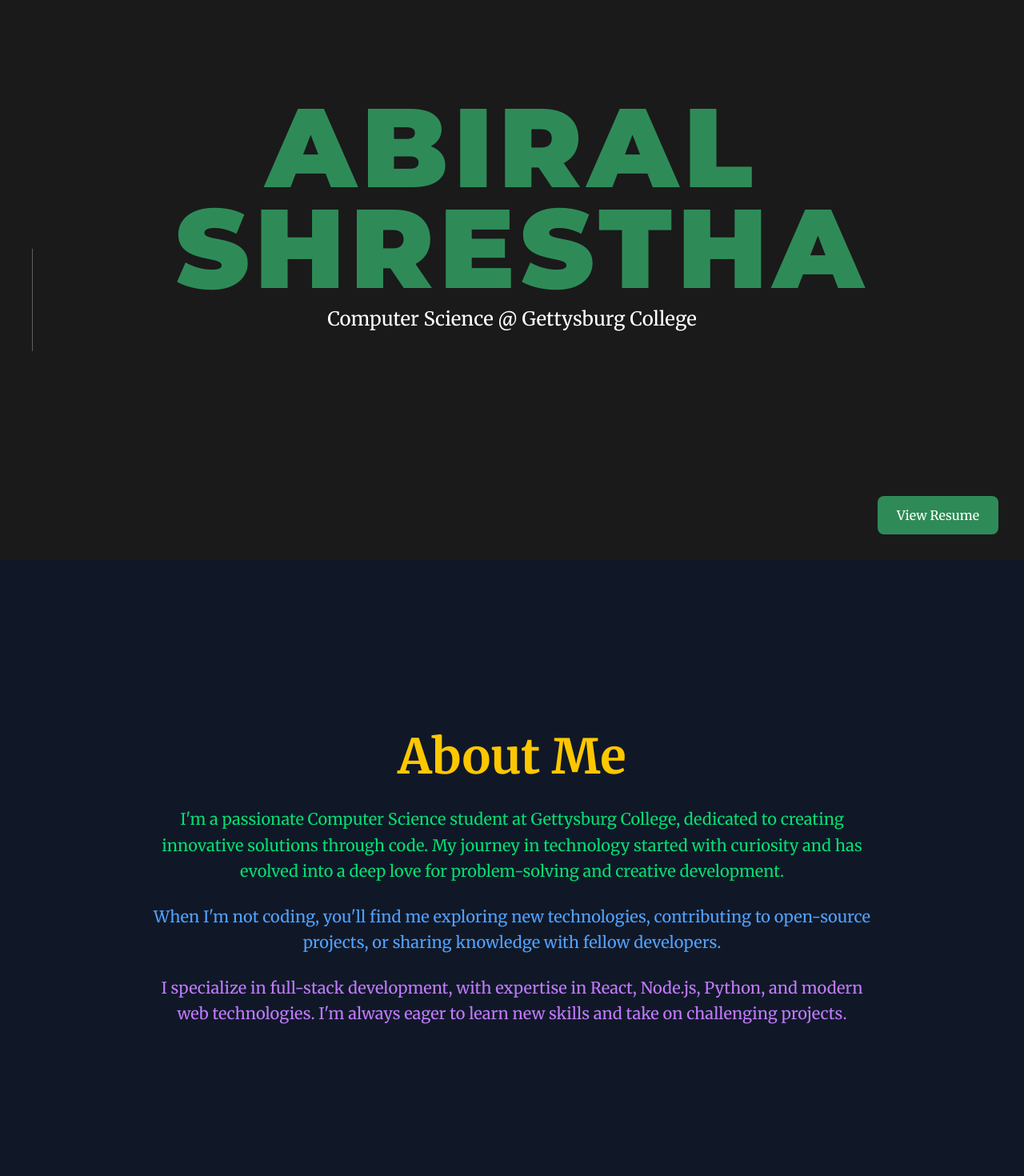
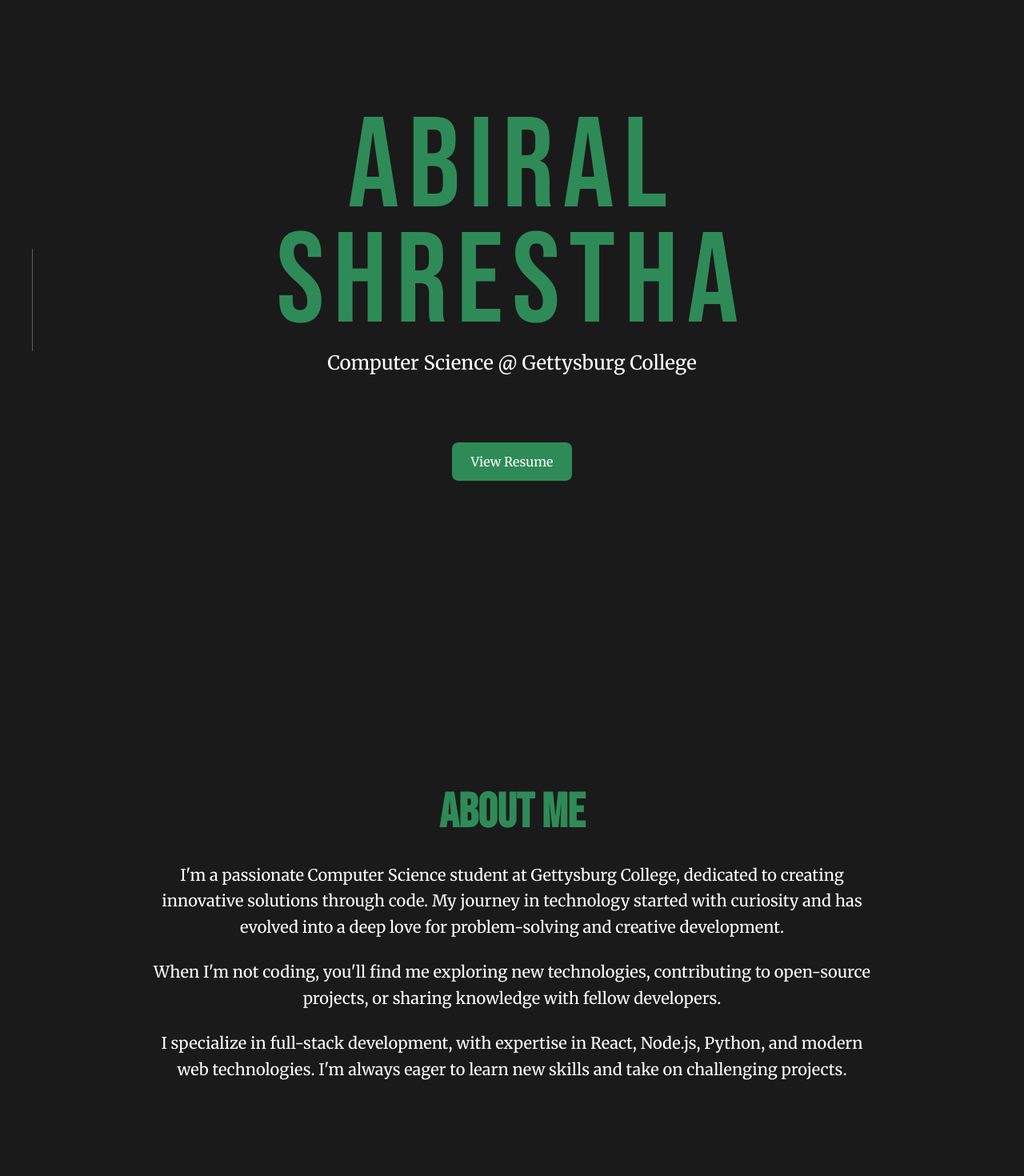
Before and after one commit to Abiralstha99/portfolio, a React (Vite) app: page / in a window 1280 px wide. Shown: the part 100-1570 px from the top of the page at 80% size. Built offline with nearby package versions, Linux system fonts and the light colour scheme; some icons are missing.

Commit message:
About section done

```diff
--- a/index.html
+++ b/index.html
@@ -5,9 +5,9 @@
     <link rel="icon" type="image/svg+xml" href="/vite.svg" />
     <meta name="viewport" content="width=device-width, initial-scale=1.0" />
     <title>Vite + React</title>
-    <!-- Montserrat Black font for headings -->
+    <!-- Bebas Neue font for headings -->
     <link
-      href="https://fonts.googleapis.com/css2?family=Montserrat:wght@900&display=swap"
+      href="https://fonts.googleapis.com/css2?family=Bebas+Neue&display=swap"
       rel="stylesheet"
     />
     <!-- Merriweather font for body text and navigation -->
--- a/package.json
+++ b/package.json
@@ -15,6 +15,7 @@
     "@mui/icons-material": "^7.3.1",
     "@mui/material": "^7.3.1",
     "@tailwindcss/vite": "^4.1.12",
+    "framer-motion": "^12.23.12",
     "hamburger-react": "^2.5.2",
     "react": "^19.1.1",
     "react-dom": "^19.1.1",
--- a/src/Sections/About.jsx
+++ b/src/Sections/About.jsx
@@ -1,32 +1,80 @@
 import React from 'react'
+import { motion } from 'framer-motion'
 
 function About() {
+  // Animation variants for container
+  const containerVariants = {
+    hidden: { opacity: 0 },
+    visible: {
+      opacity: 1,
+      transition: {
+        staggerChildren: 0.3,
+        delayChildren: 0.2
+      }
+    }
+  }
+
+  // Animation variants for individual items
+  const itemVariants = {
+    hidden: { opacity: 0, y: 50 },
+    visible: {
+      opacity: 1,
+      y: 0,
+      transition: {
+        duration: 0.6,
+        ease: [0.4, 0, 0.2, 1]
+      }
+    }
+  }
+
   return (
-    <section id="about" className="min-h-screen flex items-center justify-center px-8 bg-gray-900">
+    <motion.section
+      id="about"
+      className="min-h-screen flex items-center justify-center px-8 bg-[#1a1a1a]"
+      initial="hidden"
+      whileInView="visible"
+      viewport={{ once: true, margin: "-100px" }}
+      variants={containerVariants}
+    >
       <div className="max-w-4xl mx-auto text-center">
-        <h2 className="text-4xl md:text-6xl font-bold mb-8 text-yellow-400 font-['Merriweather',serif]">
+        <motion.h2
+          className="text-4xl md:text-6xl font-bold mb-8 text-[#2E8B57] font-['Bebas_Neue',sans-serif]"
+          variants={itemVariants}
+        >
           About Me
-        </h2>
-        <div className="space-y-6">
-          <p className="text-lg md:text-xl leading-relaxed text-green-400 font-['Merriweather',serif]">
+        </motion.h2>
+        <motion.div
+          className="space-y-6"
+          variants={containerVariants}
+        >
+          <motion.p
+            className="text-lg md:text-xl leading-relaxed text-white font-['Merriweather',serif]"
+            variants={itemVariants}
+          >
             I'm a passionate Computer Science student at Gettysburg College,
             dedicated to creating innovative solutions through code. My journey
             in technology started with curiosity and has evolved into a deep
             love for problem-solving and creative development.
-          </p>
-          <p className="text-lg md:text-xl leading-relaxed text-blue-400 font-['Merriweather',serif]">
+          </motion.p>
+          <motion.p
+            className="text-lg md:text-xl leading-relaxed text-white font-['Merriweather',serif]"
+            variants={itemVariants}
+          >
             When I'm not coding, you'll find me exploring new technologies,
             contributing to open-source projects, or sharing knowledge with
             fellow developers.
-          </p>
-          <p className="text-lg md:text-xl leading-relaxed text-purple-400 font-['Merriweather',serif]">
+          </motion.p>
+          <motion.p
+            className="text-lg md:text-xl leading-relaxed text-white font-['Merriweather',serif]"
+            variants={itemVariants}
+          >
             I specialize in full-stack development, with expertise in React,
             Node.js, Python, and modern web technologies. I'm always eager
             to learn new skills and take on challenging projects.
-          </p>
-        </div>
+          </motion.p>
+        </motion.div>
       </div>
-    </section>
+    </motion.section>
   )
 }
 
--- a/src/Sections/Intro.jsx
+++ b/src/Sections/Intro.jsx
@@ -1,7 +1,9 @@
 import React from 'react'
+import { motion } from 'framer-motion'
 import Navbar from '../components/Navbar'
 import Social from '../components/Social'
 import DiamondImage from '../assets/Diamond.svg'
+import Resume from '../assets/Resume_AbiralShrestha.pdf'
 
 function Intro() {
     return (
@@ -18,26 +20,81 @@ function Intro() {
                 <div className='text-center max-w-4xl mx-auto'>
                     {/* Main heading */}
                     <h1
-                        className="mb-4 sm:mb-6 font-['Montserrat',sans-serif] font-black text-[#2E8B57] tracking-[0.05em] leading-[0.9]"
-                        style={{ fontSize: '140px', height: '250px', width: '841px', margin: '0 auto' }}
+                        className="text-5xl sm:text-7xl md:text-8xl lg:text-9xl xl:text-[10rem] mb-4 sm:mb-6 font-['Bebas_Neue',sans-serif] text-[#2E8B57] tracking-[0.07em] leading-[0.9] font-normal"
+                        style={{ maxWidth: '1400px', width: '100%', margin: '0 auto' }}
                     >
-                        ABIRAL
+                        {/* First name - letters appear one by one */}
+                        <div className="inline-block">
+                            {"ABIRAL".split("").map((letter, index) => (
+                                <motion.span
+                                    key={index}
+                                    initial={{ opacity: 0, y: 50 }}
+                                    animate={{ opacity: 1, y: 0 }}
+                                    transition={{
+                                        duration: 0.4,
+                                        delay: index * 0.08,
+                                        ease: "easeOut"
+                                    }}
+                                    className="inline-block"
+                                >
+                                    {letter}
+                                </motion.span>
+                            ))}
+                        </div>
                         <br />
-                        SHRESTHA
+                        {/* Last name - appears all at once */}
+                        <motion.div
+                            className="inline-block"
+                            initial={{ opacity: 0, y: 50 }}
+                            animate={{ opacity: 1, y: 0 }}
+                            transition={{
+                                duration: 0.4,
+                                delay: 0.6, // Delay after ABIRAL finishes (6 letters * 0.08 + 0.12)
+                                ease: "easeOut"
+                            }}
+                        >
+                            SHRESTHA
+                        </motion.div>
                     </h1>
 
                     {/* Subtitle */}
-                    <p className="text-white text-lg sm:text-xl md:text-2xl mb-8 sm:mb-16 px-4 pt-3 font-['Merriweather',serif] leading-[1.3]">
+                    <motion.p
+                        className="text-white text-lg sm:text-xl md:text-2xl mb-8 sm:mb-16 px-4 pt-3 font-['Merriweather',serif] leading-[1.3]"
+                        initial={{ opacity: 0, y: 30 }}
+                        animate={{ opacity: 1, y: 0 }}
+                        transition={{
+                            duration: 0.5,
+                            delay: 1.2, // Appears after SHRESTHA (0.6 + 0.4 + 0.2)
+                            ease: "easeOut"
+                        }}
+                    >
                         Computer Science @ Gettysburg College
-                    </p>
+                    </motion.p>
+
+                    {/* View Resume button */}
+                    <motion.button
+                        className="mt-5 px-6 py-3 rounded-lg text-white font-medium text-base bg-[#2E8B57] font-['Merriweather',serif]"
+                        onClick={() => window.open(Resume, '_blank')}
+                        initial={{ opacity: 0, scale: 0.8, y: 20 }}
+                        animate={{ opacity: 1, scale: 1, y: 0 }}
+                        transition={{
+                            duration: 0.6,
+                            delay: 1.5,
+                            ease: [0.4, 0, 0.2, 1] // Custom cubic-bezier for smooth animation
+                        }}
+                        onMouseEnter={{
+                            scale: 1.05,
+                            opacity: 0.9,
+                            transition: { duration: 0.2, ease: "easeOut" }
+                        }}
+                        whileTap={{
+                            scale: 0.95,
+                            transition: { duration: 0.1, ease: "easeInOut" }
+                        }}
+                    >
+                        View Resume
+                    </motion.button>
                 </div>
-
-                {/* View Resume button - responsive positioning */}
-                <button
-                    className="fixed bottom-4 right-4 sm:bottom-8 sm:right-8 px-4 py-2 sm:px-6 sm:py-3 rounded-lg text-white font-medium transition-all duration-300 hover:opacity-90 hover:scale-105 text-sm sm:text-base bg-[#2E8B57] font-['Merriweather',serif]"
-                >
-                    View Resume
-                </button>
             </section>
         </>
     )
--- a/src/components/Navbar.jsx
+++ b/src/components/Navbar.jsx
@@ -21,7 +21,7 @@ function Navbar() {
 
     return (
         <>
-            <nav className='fixed top-0 left-0 right-0 z-50 bg-[#1a1a1a]'>
+            <nav className='w-full z-50 bg-[#1a1a1a]'>
                 {/* Top bar */}
                 <div className="flex items-center justify-center px-8 py-6">
 
@@ -30,7 +30,7 @@ function Navbar() {
                         <li>
                             <a
                                 href="#about"
-                                className="text-white hover:text-[#66b28c] transition-colors duration-300 relative pb-1"
+                                className="text-white hover:text-[#2E8B57] transition-colors duration-300 relative pb-1"
                                 onMouseEnter={() => setHovered('about')}
                                 onMouseLeave={() => setHovered(null)}
                             >
@@ -43,7 +43,7 @@ function Navbar() {
                         <li>
                             <a
                                 href="#skills"
-                                className="text-white hover:text-[#66b28c] transition-colors duration-300 relative pb-1"
+                                className="text-white hover:text-[#2E8B57] transition-colors duration-300 relative pb-1"
                                 onMouseEnter={() => setHovered('skills')}
                                 onMouseLeave={() => setHovered(null)}
                             >
@@ -56,7 +56,7 @@ function Navbar() {
                         <li>
                             <a
                                 href="#projects"
-                                className="text-white hover:text-[#66b28c] transition-colors duration-300 relative pb-1"
+                                className="text-white hover:text-[#2E8B57] transition-colors duration-300 relative pb-1"
                                 onMouseEnter={() => setHovered('projects')}
                                 onMouseLeave={() => setHovered(null)}
                             >
@@ -69,7 +69,7 @@ function Navbar() {
                         <li>
                             <a
                                 href="#contact"
-                                className="text-white hover:text-[#66b28c] transition-colors duration-300 relative pb-1"
+                                className="text-white hover:text-[#2E8B57] transition-colors duration-300 relative pb-1"
                                 onMouseEnter={() => setHovered('contact')}
                                 onMouseLeave={() => setHovered(null)}
                             >
```
Also changed, not shown: 2 other files (tests, documents, lock files or other folders).
